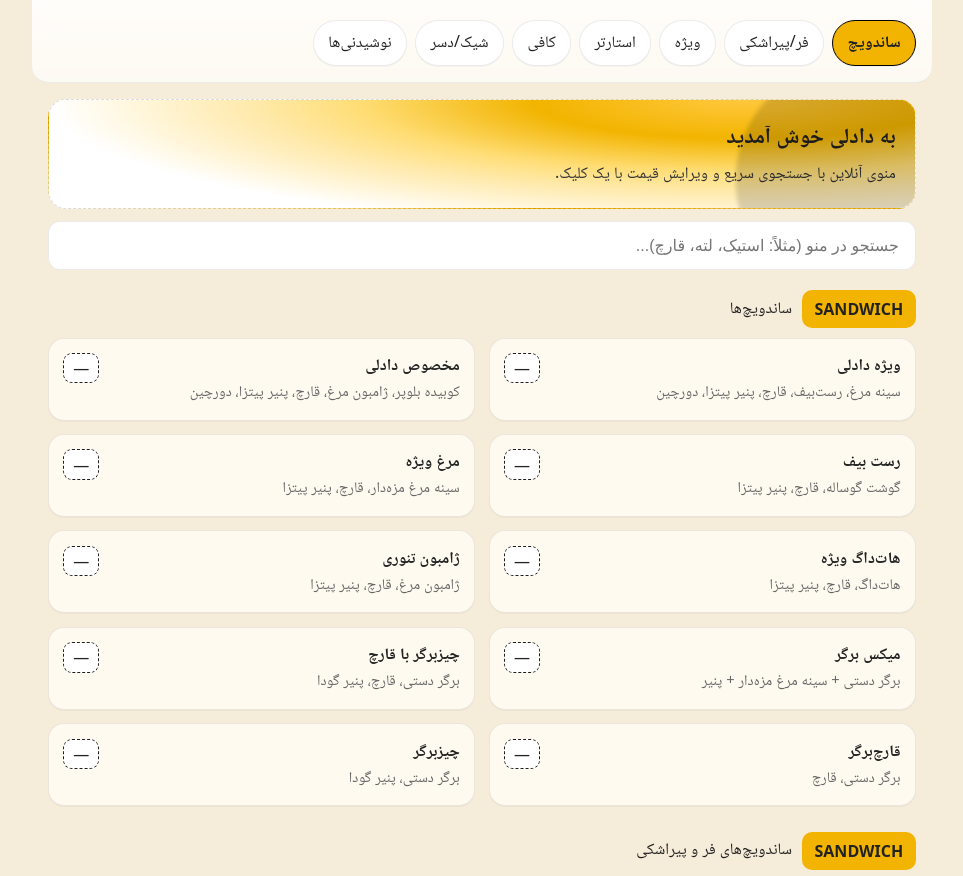
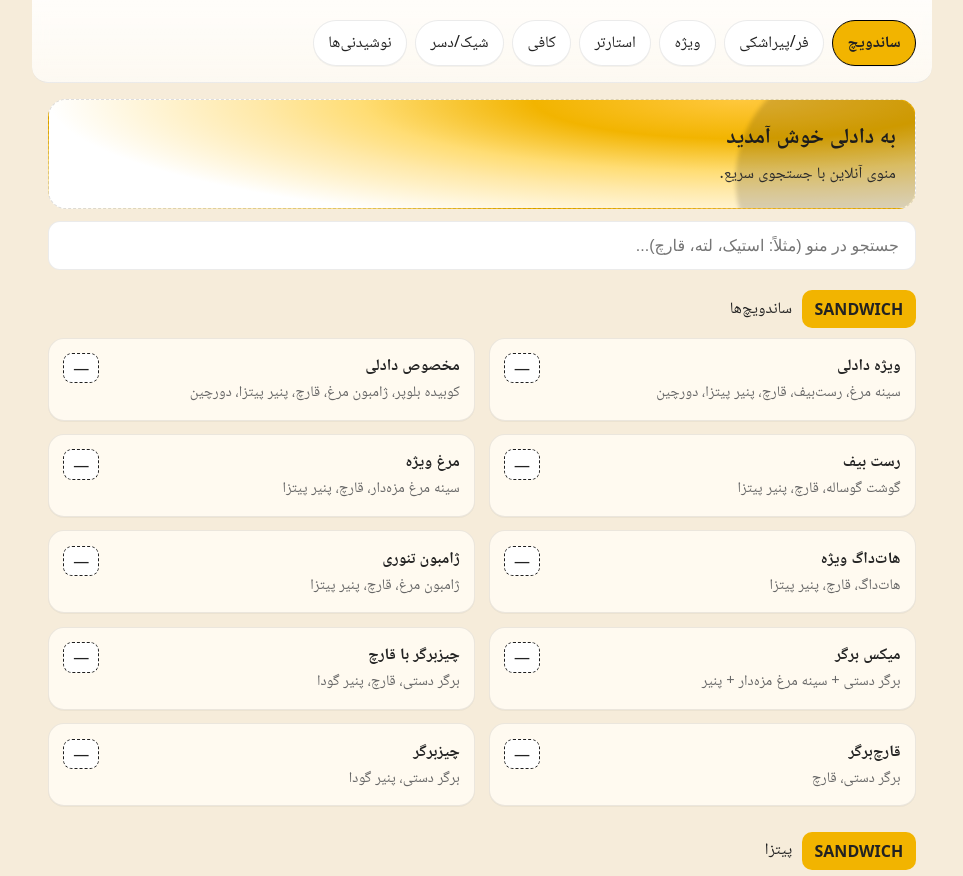
Before and after one commit to soheilkeyghobadi72-pixel/dadli-menu, a plain HTML site: page index.html in a window 1280 px wide. Shown: the part 52-928 px from the top of the page, without its empty margins (158-1121 px from the left). Drawn offline with Linux system fonts and the light colour scheme.

Commit message:
Update index.html

```diff
--- a/index.html
+++ b/index.html
@@ -75,7 +75,7 @@
 
     <div class="hero">
       <h1>به دادلی خوش آمدید</h1>
-      <p>منوی آنلاین با جستجوی سریع و ویرایش قیمت با یک کلیک.</p>
+      <p>منوی آنلاین با جستجوی سریع.</p>
     </div>
 
     <div class="search">
@@ -99,9 +99,9 @@
       </div>
     </section>
 
-    <!-- پیراشکی/فر -->
+    <!-- پیتزا -->
     <section id="pizza">
-      <div class="section-title"><div class="ribbon">SANDWICH</div><div>ساندویچ‌های فر و پیراشکی</div></div>
+      <div class="section-title"><div class="ribbon">SANDWICH</div><div>پیتزا</div></div>
       <div class="grid" data-section="فر">
         <article class="card" data-name="میکس"><div><div class="name">میکس</div><div class="muted">خمیر آمریکایی، مارینارا، گوشت، ژامبون مرغ، سینه مرغ مزه‌دار، قارچ، پنیر پیتزا</div></div><div class="price">—</div></article>
         <article class="card" data-name="بیف استراگانف"><div><div class="name">بیف استراگانف</div><div class="muted">خمیر مخصوص، سس آلفردو، فیله گوساله، قارچ، پیاز</div></div><div class="price">—</div></article>
```
